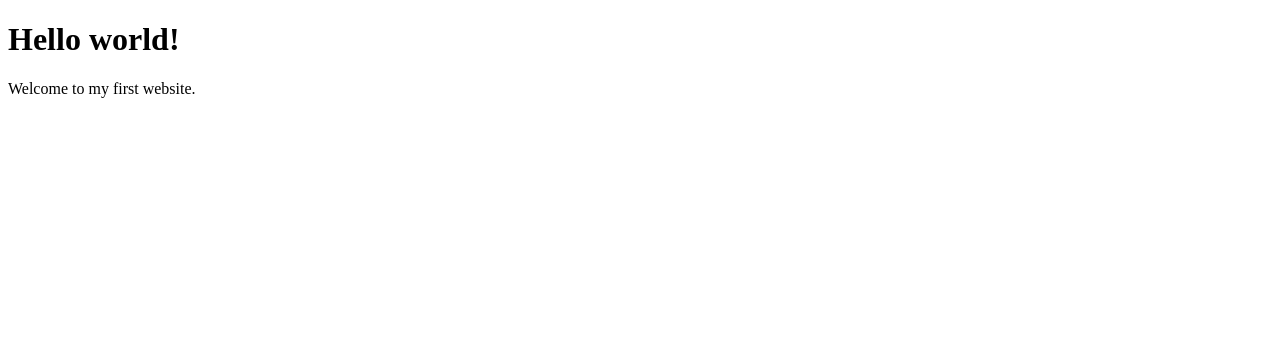
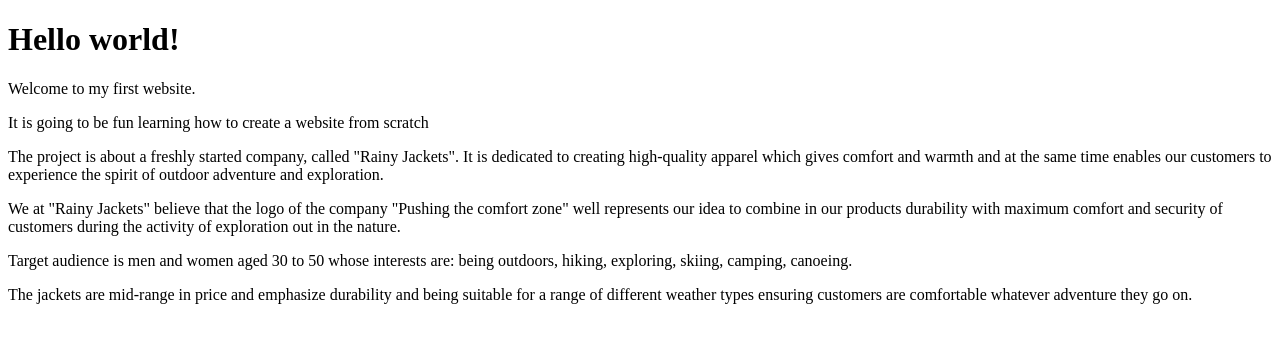
Before and after one commit to Curiousandfun/Rainy-Days-Jackets, a plain HTML site: page index.html in a window 1280 px wide. Drawn offline with Linux system fonts and the light colour scheme.

Commit message:
Update index.html
Added some basic info about the project.

```diff
--- a/index.html
+++ b/index.html
@@ -6,5 +6,10 @@
   <body>
     <h1>Hello world!</h1>
     <p>Welcome to my first website.</p>
+    <p> It is going to be fun learning how to create a website from scratch</p>
+    <p> The project is about a freshly started company, called "Rainy Jackets". It is dedicated to creating high-quality apparel which gives comfort and warmth and at the same time enables our customers to experience the spirit of outdoor adventure and exploration. </p>
+    <p>We at "Rainy Jackets" believe that the logo of the company "Pushing the comfort zone" well represents our idea to combine in our products durability with maximum comfort and security of customers during the activity of exploration out in the nature.</p>
+    <p>Target audience is men and women aged 30 to 50 whose interests are: being outdoors, hiking, exploring, skiing, camping, canoeing.</p>
+    <p>The jackets are mid-range in price and emphasize durability and being suitable for a range of different weather types ensuring customers are comfortable whatever adventure they go on.</p>
   </body>
 </html>
```
